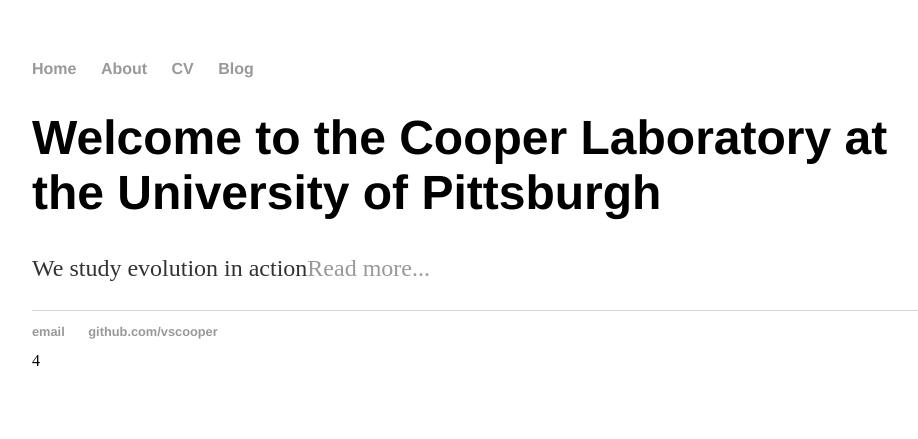
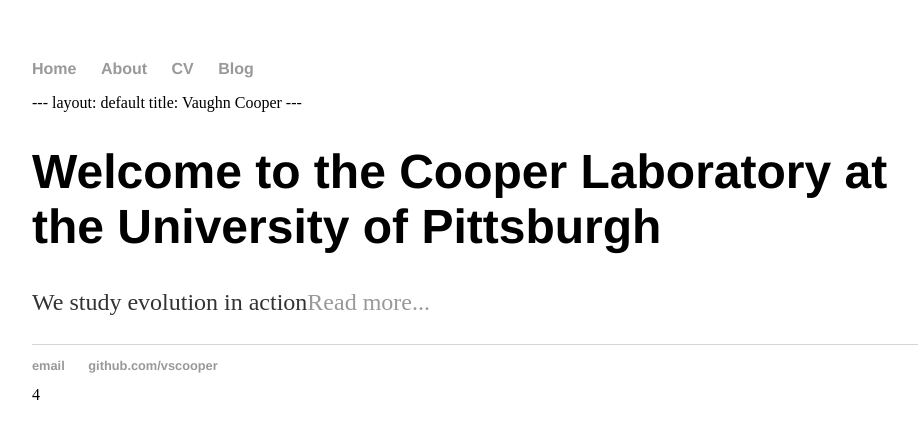
Before and after one commit to cdeitrick/vscooper.github.io, a Jekyll site: the page index.html, which Jekyll copies as it is, in a window 1280 px wide. Shown: the top 439 px of the page, without its empty margins (160-1078 px from the left). Built offline with Jekyll 4.4.1, drawn with Linux system fonts in a browser that asks for light colours.

Commit message:
Update index.html

```diff
--- a/index.html
+++ b/index.html
@@ -15,6 +15,10 @@
     		</ul>
 		</nav>
 		<div class="container">
+	---
+	layout: default
+	title: Vaughn Cooper
+	---
     		<div class="blurb">
         		<h1>Welcome to the Cooper Laboratory at the University of Pittsburgh</h1>
 				<p>We study evolution in action<a href="/about">Read more...</a></p>
```
